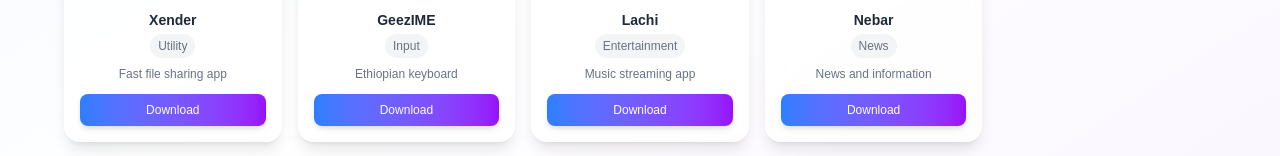
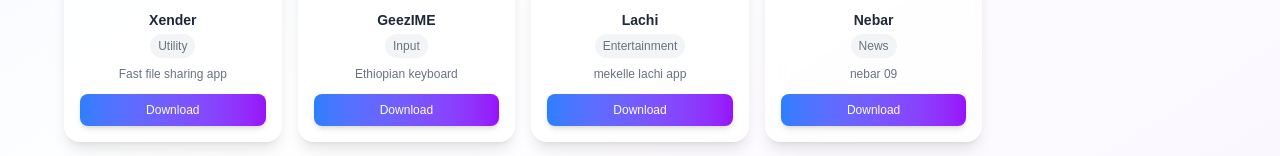
Before and after one commit to tilahungoito/Xendermobileapp, a Next.js app: page / in a window 1280 px wide. Shown: the part 544-700 px from the top of the page. Built offline with nearby package versions, Linux system fonts and the light colour scheme.

Commit message:
renaming the cars to approprate

```diff
--- a/app/page.tsx
+++ b/app/page.tsx
@@ -23,7 +23,7 @@
   {
     name: "Lachi",
     fileName: "lachi.apk",
-    description: "Music streaming app",
+    description: "mekelle lachi app",
     icon: "🎵",
     color: "bg-purple-500",
     category: "Entertainment"
@@ -31,7 +31,7 @@
   {
     name: "Nebar",
     fileName: "nebar.apk",
-    description: "News and information",
+    description: "nebar 09",
     icon: "📰",
     color: "bg-orange-500",
     category: "News"
```
